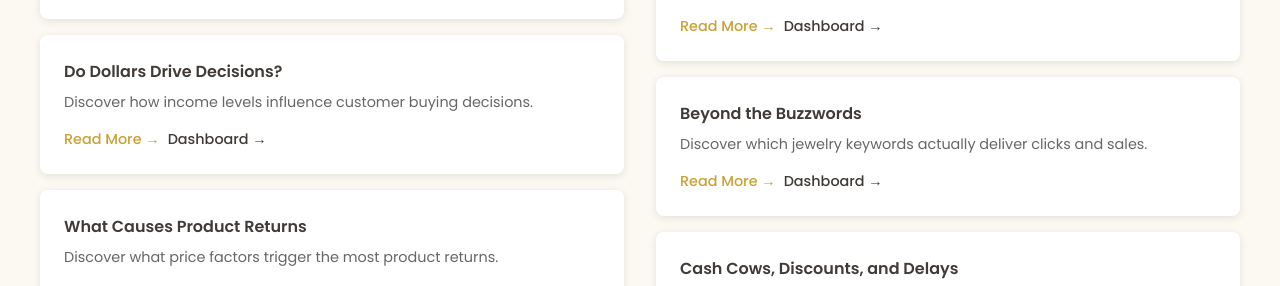
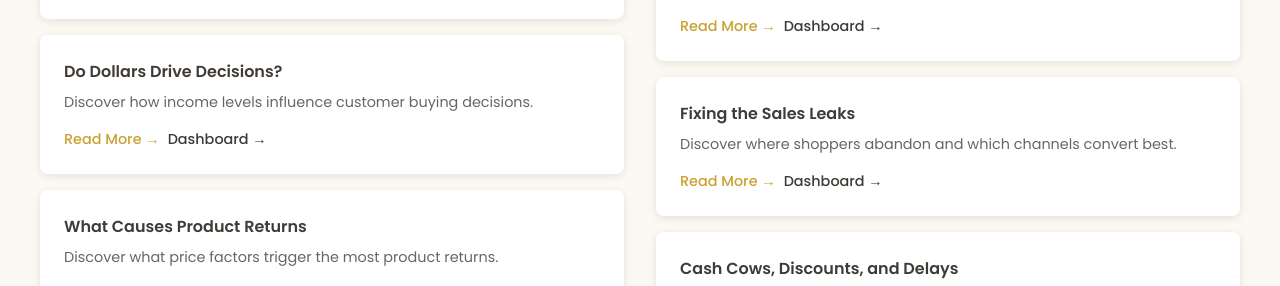
Before and after one commit to lyven81/pinnacles-learning-website, a Jekyll site: the page data-analytics.html, which Jekyll copies as it is, in a window 1280 px wide and 900 px high, scrolled down 1412 px. Shown: the part 158-444 px from the top of the window. Built offline with Jekyll 4.4.1, drawn with Linux system fonts in a browser that asks for light colours.

Commit message:
Replace Beyond the Buzzwords with Fixing the Sales Leaks in data-analytics.html
- Updated case study card on data-analytics.html page
- Changed title: "Beyond the Buzzwords" → "Fixing the Sales Leaks"
- Updated description: "Discover where shoppers abandon and which channels convert best."
- Updated "Read More" link to point to case-study/fixing-the-sales-leaks.html
- Updated "Dashboard" link to point to dashboard/fixing-the-sales-leaks.html
- Maintains same card format and styling as other case studies

🤖 Generated with [Claude Code](https://claude.com/claude-code)

Co-Authored-By: Claude Sonnet 4.5 <noreply@anthropic.com>

```diff
--- a/data-analytics.html
+++ b/data-analytics.html
@@ -557,11 +557,11 @@
         </div>
 
         <div style="background: white; padding: 1.5rem; border-radius: 8px; margin-bottom: 1rem; box-shadow: 0 2px 8px rgba(0,0,0,0.1);">
-          <h4 style="color: #403B36; margin: 0 0 0.5rem 0;">Beyond the Buzzwords</h4>
-          <p style="margin: 0.5rem 0; color: #666; font-size: 0.9rem;">Discover which jewelry keywords actually deliver clicks and sales.</p>
+          <h4 style="color: #403B36; margin: 0 0 0.5rem 0;">Fixing the Sales Leaks</h4>
+          <p style="margin: 0.5rem 0; color: #666; font-size: 0.9rem;">Discover where shoppers abandon and which channels convert best.</p>
           <div style="display: flex; gap: 0.5rem; margin-top: 1rem;">
-            <a href="case-study/beyond-the-buzzwords.html" style="color: #CBA135; font-size: 0.9rem; text-decoration: none; font-weight: 500;">Read More →</a>
-            <a href="dashboard/beyond-the-buzzwords.html" style="color: #403B36; font-size: 0.9rem; text-decoration: none; font-weight: 500;">Dashboard →</a>
+            <a href="case-study/fixing-the-sales-leaks.html" style="color: #CBA135; font-size: 0.9rem; text-decoration: none; font-weight: 500;">Read More →</a>
+            <a href="dashboard/fixing-the-sales-leaks.html" style="color: #403B36; font-size: 0.9rem; text-decoration: none; font-weight: 500;">Dashboard →</a>
           </div>
         </div>
 
```
